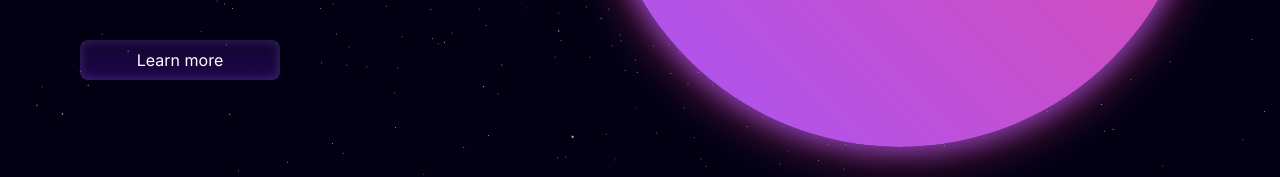
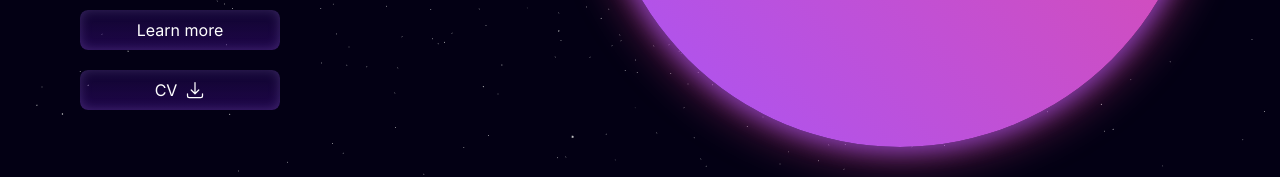
Before and after one commit to still-breath/syahrul-portfolio, a Next.js app: page / in a window 1280 px wide. Shown: the part 613-790 px from the top of the page. Built offline with nearby package versions, Linux system fonts and the light colour scheme; a web font is replaced by a local one.

Commit message:
feat: Download CV ATS

```diff
--- a/components/sub/hero-content.tsx
+++ b/components/sub/hero-content.tsx
@@ -1,6 +1,6 @@
 "use client";
 
-import { SparklesIcon } from "@heroicons/react/24/solid";
+import { SparklesIcon, ArrowDownTrayIcon } from "@heroicons/react/24/solid";
 import { motion } from "framer-motion";
 import Image from "next/image";
 import Link from "next/link";
@@ -58,6 +58,15 @@ export const HeroContent = () => {
             Learn more
           </Link>
         </motion.div>
+        <motion.a
+          variants={slideInFromLeft(1)}
+          href="/CV.pdf"
+          download
+          className="py-2 button-primary text-center text-white cursor-pointer rounded-lg max-w-[200px] flex items-center justify-center gap-2"
+        >
+          CV
+          <ArrowDownTrayIcon className="h-5 w-5" />
+        </motion.a>
       </div>
 
       <motion.div
```
Also changed, not shown: 1 other file (tests, documents, lock files or other folders).
